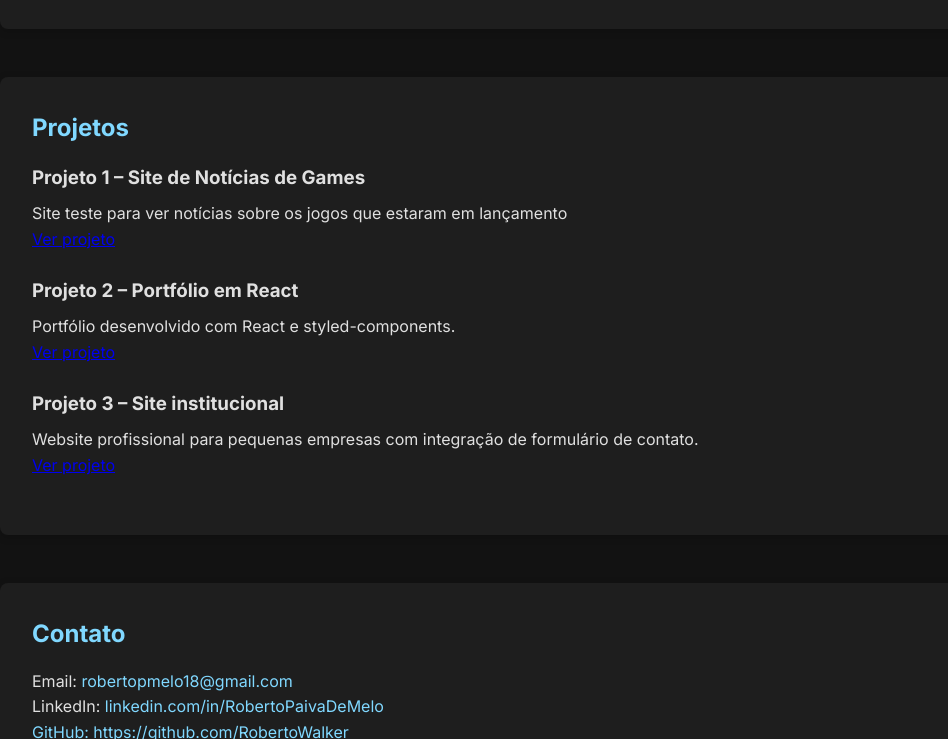
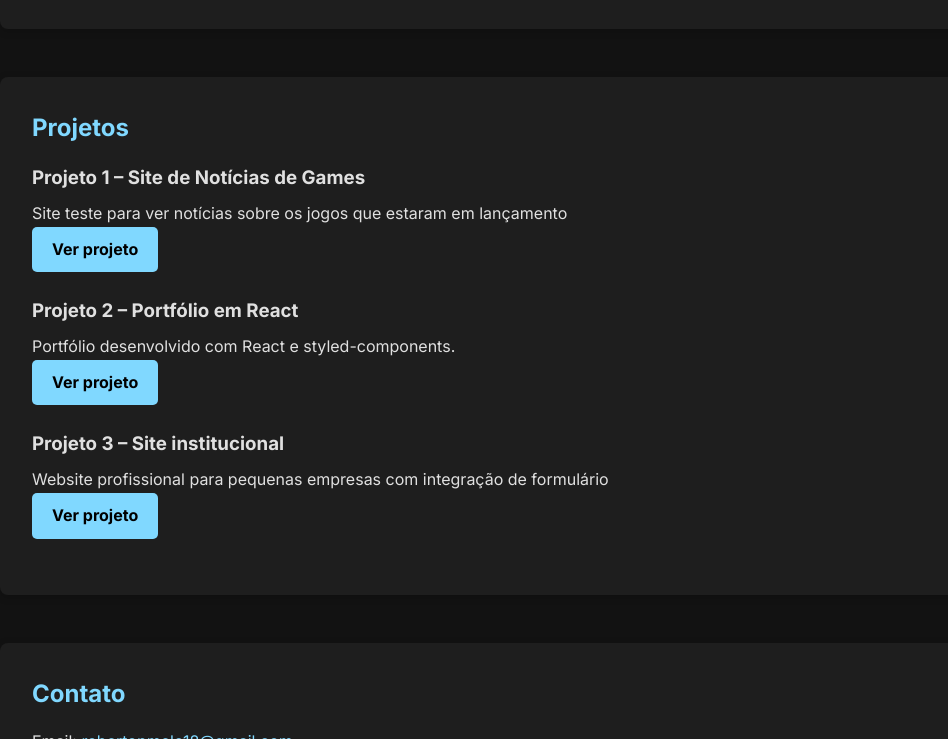
Before and after one commit to RobertoWalker/portf-lio, a plain HTML site: page algo/index.html in a window 1280 px wide. Shown: the part 548-1287 px from the top of the page, without its empty margins (156-1104 px from the left). Drawn offline with Linux system fonts and the light colour scheme.

Commit message:
Update index.html

```diff
--- a/algo/index.html
+++ b/algo/index.html
@@ -81,6 +81,21 @@
 
     .project h3 {
       margin-bottom: 0.5rem;
+    }
+
+    .projects .project a {
+      display: inline-block;
+      padding: 10px 20px;
+      background-color: #80d8ff; /* Fundo azul claro */
+      color: #000; /* Texto preto */
+      text-decoration: none;
+      border-radius: 5px;
+      font-weight: bold;
+      transition: background-color 0.3s ease;
+    }
+
+    .projects .project a:hover {
+      background-color: #4fc3f7; /* Fundo azul mais escuro ao passar o mouse */
     }
 
     .contact a {
@@ -177,7 +192,7 @@
 
       <div class="project">
         <h3>Projeto 3 – Site institucional</h3>
-        <p>Website profissional para pequenas empresas com integração de formulário de contato.</p>
+        <p>Website profissional para pequenas empresas com integração de formulário</p>
         <p><a href="https://meusite.com/projeto3" target="_blank">Ver projeto</a></p>
       </div>
     </section>
```
